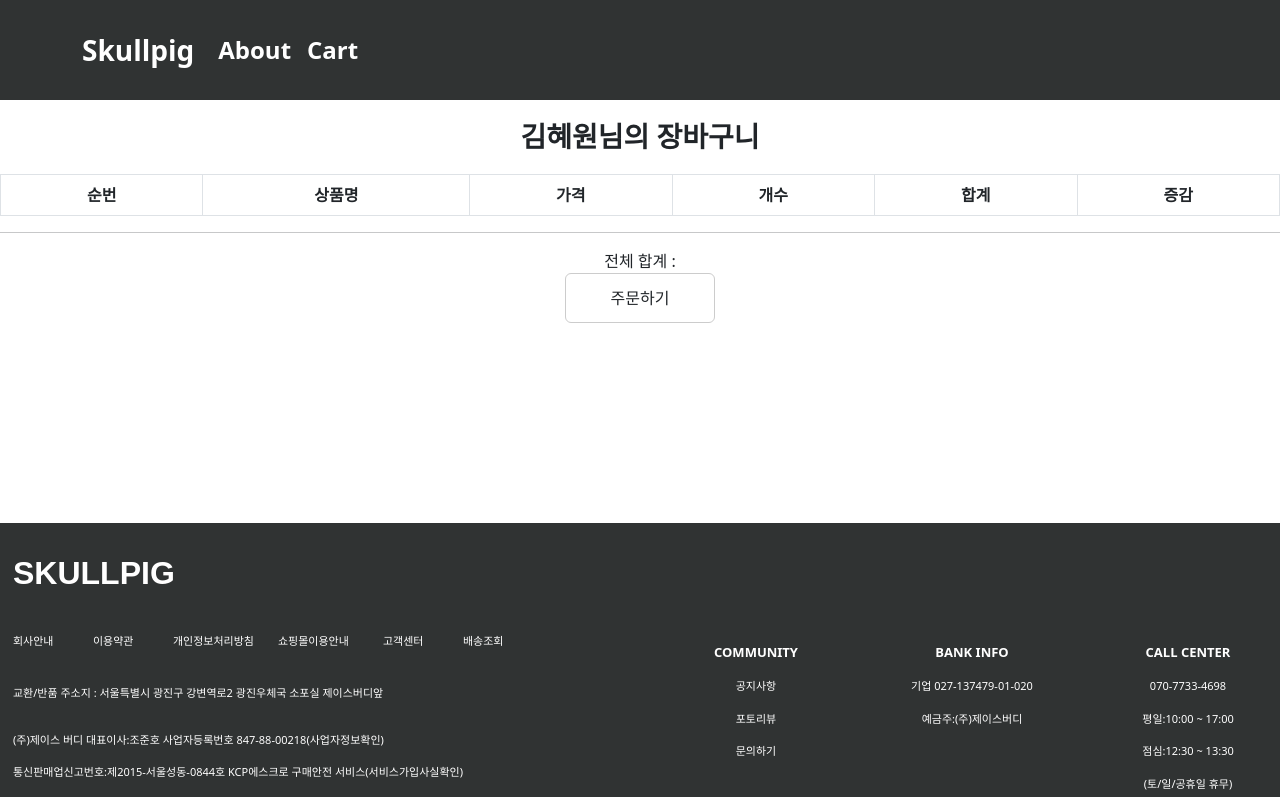
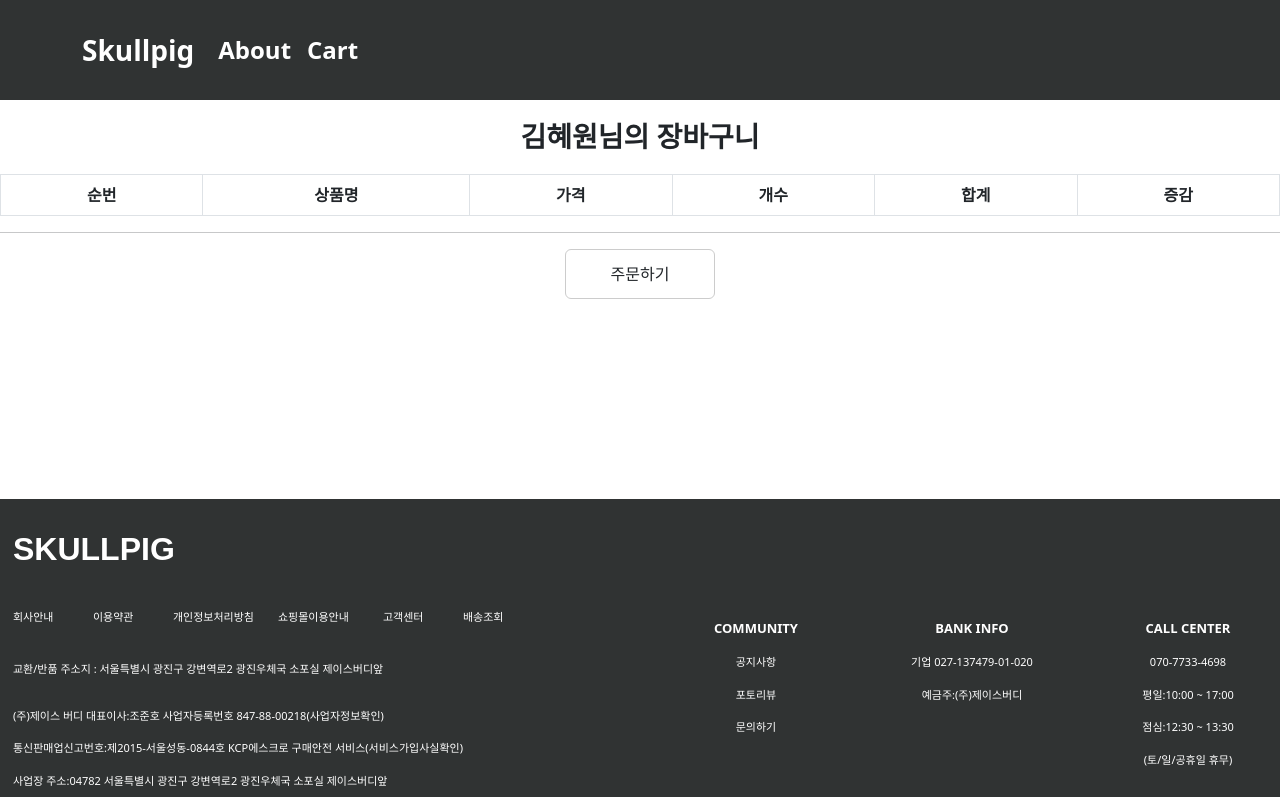
Before and after one commit to hyewonkim1/react-project, a React (Create React App) app: page /cart in a window 1280 px wide. Shown: the top 797 px of the page. Built offline with nearby package versions, Linux system fonts and the light colour scheme.

Commit message:
react ver10

```diff
--- a/src/pages/Cart.js
+++ b/src/pages/Cart.js
@@ -58,7 +58,7 @@
       </tbody>
     </Table>
     <hr />
-    <div>전체 합계 : <span></span></div>
+    <div></div>
     <button className='btn'>주문하기</button>
 
 
```
